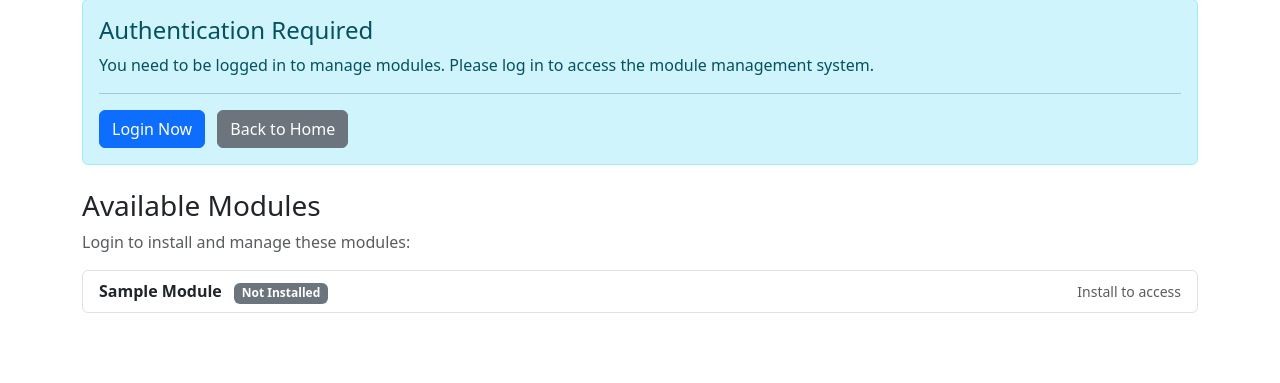
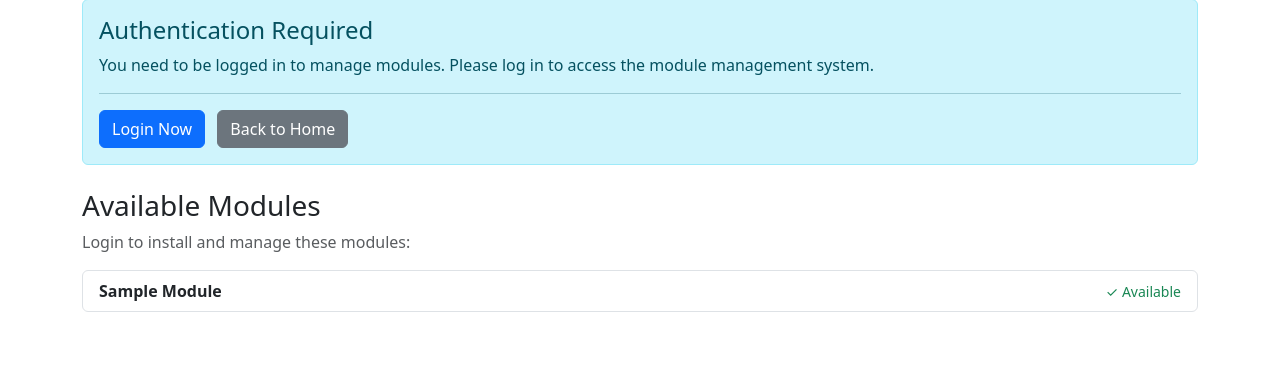
Before and after one commit to ipungg-junior/mOdoo, a Django app: template engine/templates/module_list.html in a window 1280 px wide. Shown: the part 105-488 px from the top of the page. Run offline with Django 5.2, Linux system fonts and the light colour scheme; the template is opened without the code that fills it: most values are stand-ins (such as "Sample title", 1, 10 or a date in 2020).

Commit message:
Update templates module list

```diff
--- a/engine/templates/module_list.html
+++ b/engine/templates/module_list.html
@@ -89,17 +89,9 @@
                     <div class="list-group-item d-flex justify-content-between align-items-center">
                         <div>
                             <strong>{{ module.name|title }}</strong>
-                            <span class="badge {% if module.is_installed %}bg-success{% else %}bg-secondary{% endif %} ms-2">
-                                {% if module.is_installed %}Installed{% else %}Not Installed{% endif %}
-                            </span>
                         </div>
                         <div>
-                            {% if module.is_installed %}
-                            <a href="/{{ module.name }}/" class="btn btn-info btn-sm me-2">Open Module</a>
                             <small class="text-success">✓ Available</small>
-                            {% else %}
-                            <small class="text-muted">Install to access</small>
-                            {% endif %}
                         </div>
                     </div>
                     {% endfor %}
```
